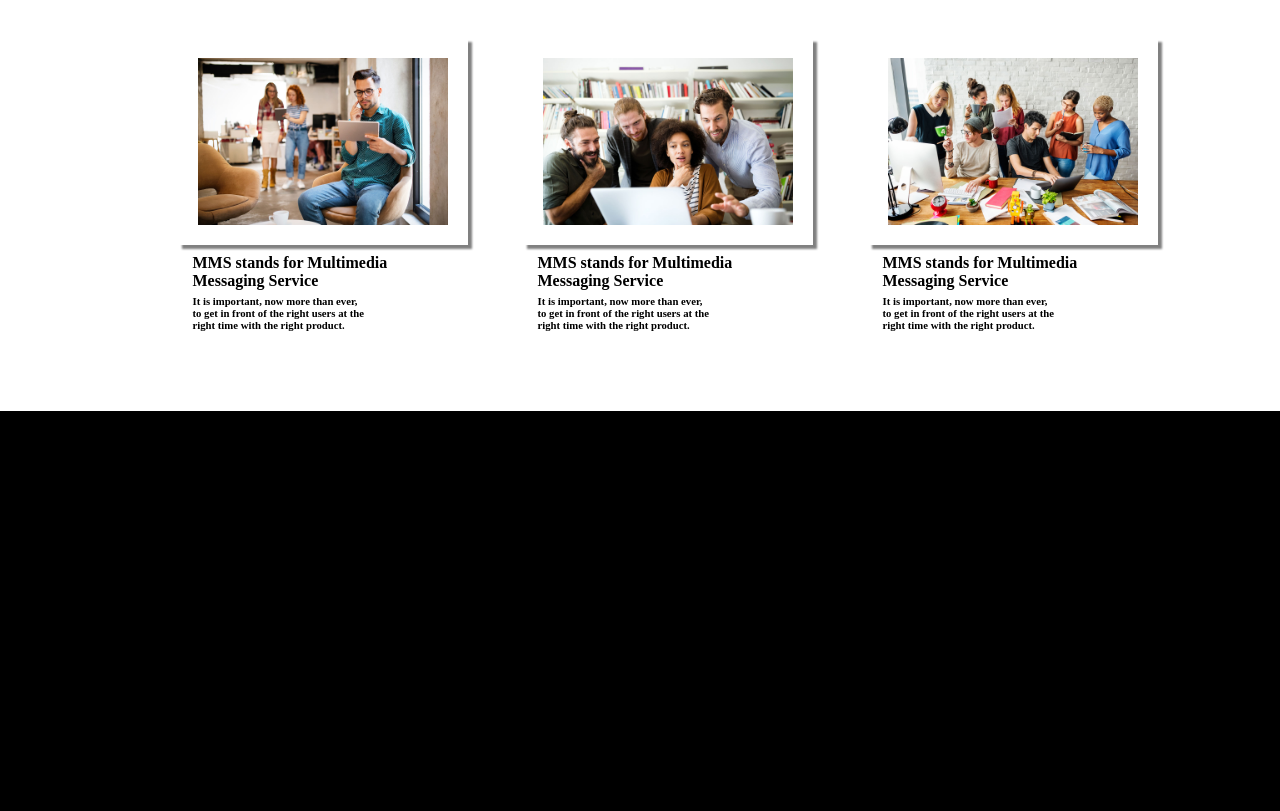
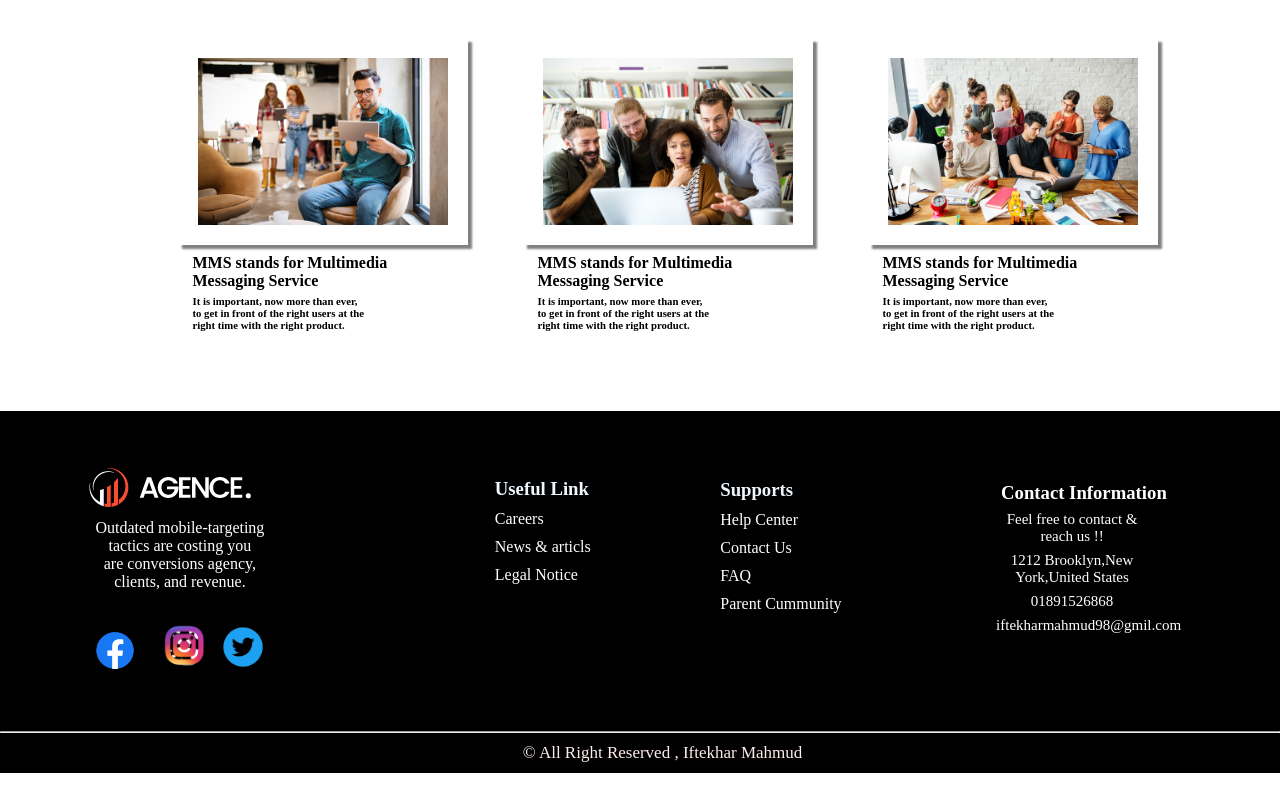
Before and after one commit to iftekharmahmud25/digital-agency-website, a plain HTML site: page index.html in a window 1280 px wide. Shown: the part 2035-2846 px from the top of the page. After the commit the page ends 2808 px from the top, so only its background shows below. Drawn offline with Linux system fonts and the light colour scheme.

Commit message:
added new feature

```diff
--- a/index.html
+++ b/index.html
@@ -6,6 +6,8 @@
   <meta name="viewport" content="width=device-width, initial-scale=1.0" />
   <title>Digital Agency website</title>
   <link rel="stylesheet" href="style.css" />
+    <script src="https://example.com/fontawesome/v6.4.0/js/all.js" data-auto-replace-svg="nest"></script>
+
 </head>
 
 <body>
@@ -154,11 +156,45 @@
   <footer>
 
     <div class="footer-section">
-      <h1>hello world</h1>
+           <div class="footer-logo">
+                 <img  style="margin-left: 40px;" src="asset/logo/logo.png" alt="">
+                 <p style="font-size: 16px; padding-top: 5px;">Outdated mobile-targeting tactics are costing you  <br> are conversions agency, clients, and revenue.</p>
+                 <br>
+                 <div class="social-link">
+                  <img width="70px" src="asset/logo/Facebook-logo.png" alt="">
+                 <img width="60px"   src="asset/logo/kisspng-computer-icons-logo-image-sharing-flat-design-instagram-5abe0f2f23f3a2.6239113715224051671473-removebg-preview.png" alt="">
+                 <img  width="50px" src="asset/logo/twitter-logo-png-5a3a1851372e76.0876249315137567532269680-removebg-preview.png" alt="">
+                 </div>
+           </div>
+          <div class="use-full-link">
+                  <h3 style="color: aliceblue;"">Useful Link</h3>
+                   <li style="color: white;">Careers</li>
+                   <li style="color: white;">News & articls</li>
+                   <li style="color: white;">Legal Notice</li>
+          </div>
+          <div class="supports">
+                  <h3 style="color: aliceblue;"">Supports</h3>
+                   <li style="color: white;">Help Center</li>
+                   <li style="color: white;">Contact Us</li>
+                   <li style="color: white;">FAQ</li>
+                   <li style="color: white;">Parent Cummunity</li>
+          </div>
+          <div class="contact-info">
+                <h3 style="color: white;"  >  Contact Information</h3>
+                   <p>Feel free to contact & reach us !!</p>
+                   <p> 1212 Brooklyn,New York,United States</p>
+                   <p>01891526868</p>
+                   <p>iftekharmahmud98@gmil.com</p>
+          </div>
+
+
     </div>
 
   </footer>
-
+  <div class="hr">
+        <hr>
+        <p>&copy All Right Reserved , Iftekhar Mahmud</p>
+</div>
 
 </body>
 
--- a/style.css
+++ b/style.css
@@ -268,6 +268,103 @@ h4 {
 /* footer start here */
 .footer-section {
   width: 100%;
-  height: 50vh;
+  height: 35vh;
   background-color: black;
 }
+
+
+
+
+
+.footer-section{
+  display: flex;
+  height: 40vh;
+  align-items: center;
+  justify-content: space-around;
+
+
+
+
+
+}
+
+.footer-section p{
+  color: white;
+  width: 50%;
+  padding-top: 20px;
+
+}
+.footer-description{
+    font-size: 13px;
+}
+.social-link{
+  padding-left: 35px;
+  padding-top: 10px;
+
+
+}
+.use-full-link h3{
+   margin-top: -80px;
+
+}
+
+.use-full-link li{
+
+  list-style: none;
+  padding-top: 10px;
+}
+
+.use-full-link li:hover{
+   background-color: rgb(21, 85, 158);
+   cursor: pointer;
+}
+.supports h3{
+   margin-top: -40px;
+   padding-left: 40px;
+   padding-bottom: 10px;
+}
+
+
+
+.supports li{
+  list-style: none;
+  padding-left: 40px;
+  padding-bottom: 10px;
+}
+.contact-info p{
+      font-size: 15px;
+      padding-top: 7px;
+      padding-left: 20px;
+}
+
+.contact-info h3{
+  margin-top: -25px;
+  padding-left: 70px;
+}
+
+.contact-info p:hover{
+  background-color: blue;
+  cursor: pointer;
+}
+.supports li:hover{
+  background-color: cyan;
+  cursor: pointer;
+}
+
+.hr{
+  color: rgb(238, 232, 234);
+
+
+  width: 100%;
+
+
+  background-color: black;
+
+}
+
+.hr p{
+  font-size: 17px;
+  padding-top: 10px;
+  padding-bottom: 10px;
+  color: rgb(255, 237, 237);
+}
```
Also changed, not shown: asset/logo/Facebook-logo.png (added), asset/logo/kisspng-computer-icons-logo-image-sharing-flat-design-instagram-5abe0f2f23f3a2.6239113715224051671473-removebg-preview.png (added), asset/logo/twitter-logo-png-5a3a1851372e76.0876249315137567532269680-removebg-preview.png (added).
